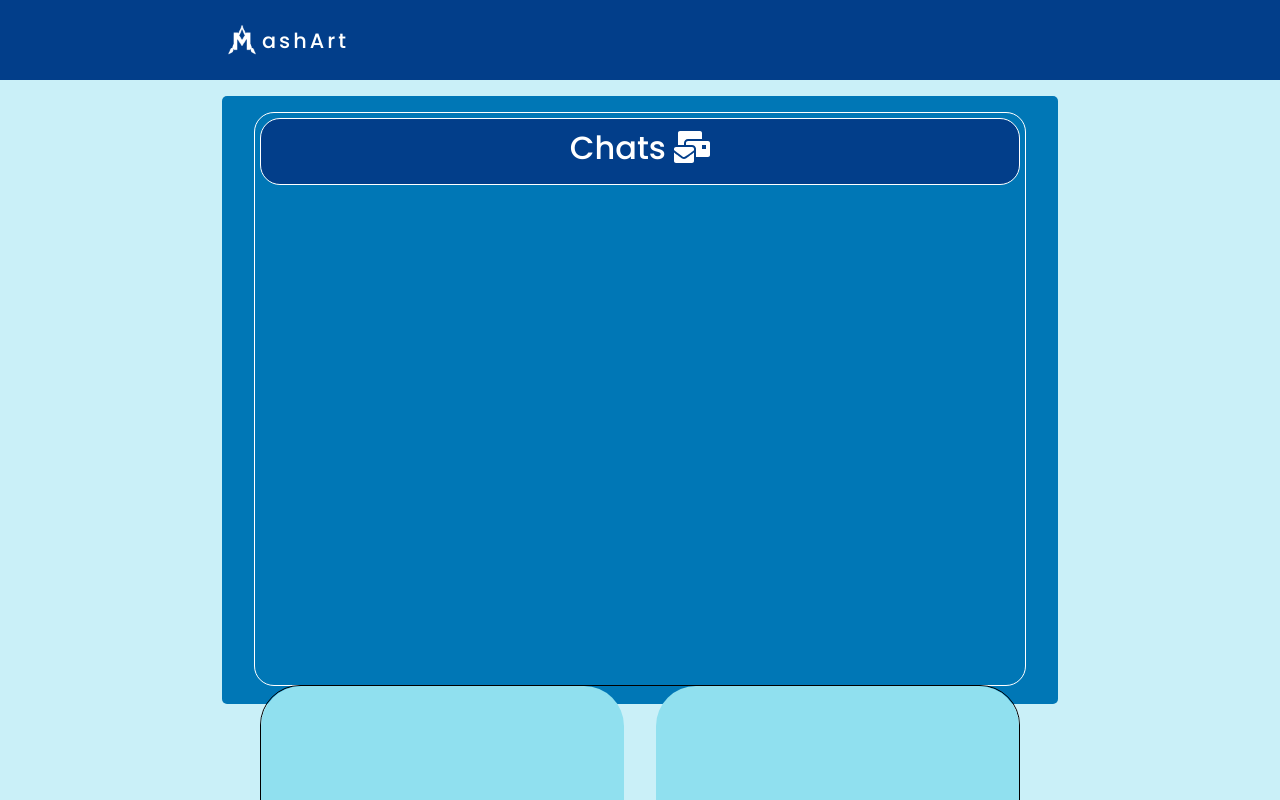
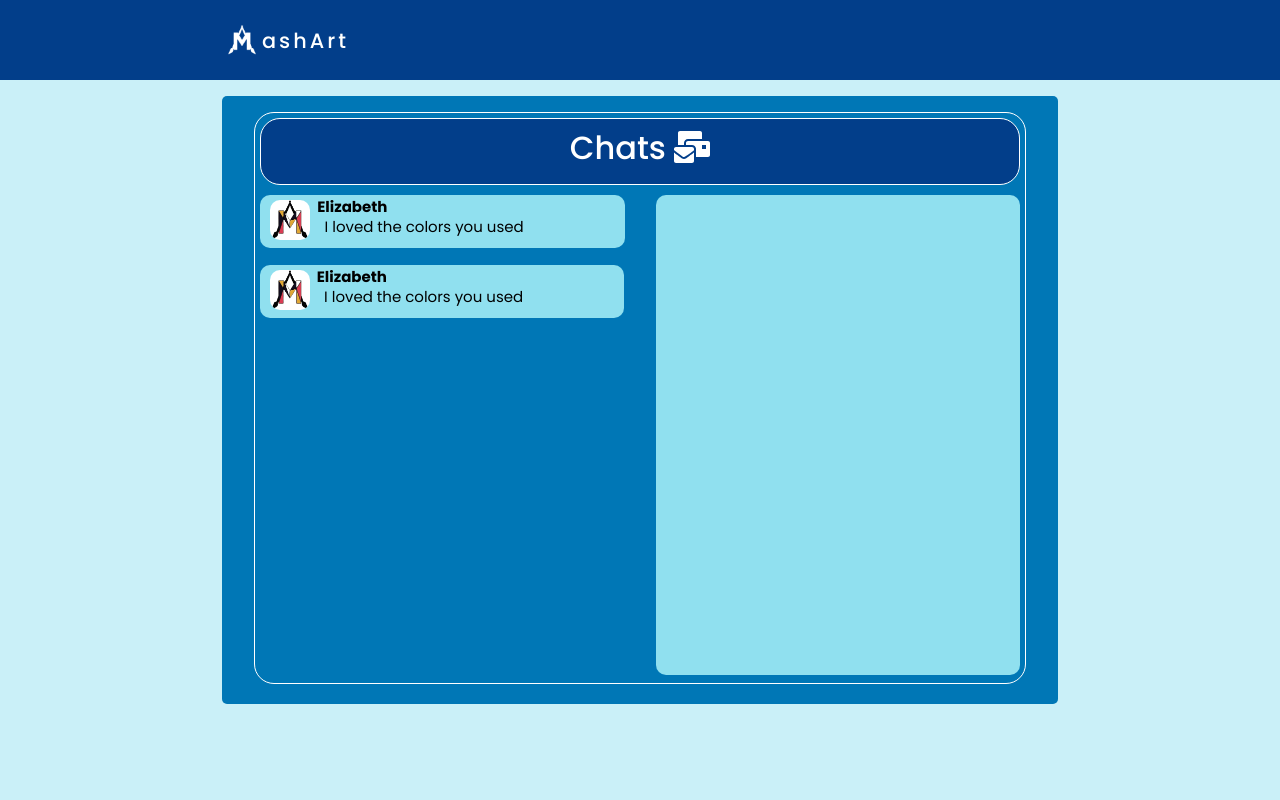
Before and after one commit to HARALARK/MashArt, a React (Create React App) app in the folder mashart/frontend/: page /chat in a window 1280 px wide. Shown: the top 800 px of the page. Built offline with nearby package versions, Linux system fonts and the light colour scheme; a web font is replaced by a local one.

Commit message:
added chats

```diff
--- a/mashart/frontend/src/screens/ChatsScreen.js
+++ b/mashart/frontend/src/screens/ChatsScreen.js
@@ -26,7 +26,18 @@ const ChatsScreen = () => {
                         </Heading>
 
                         <UnderHeader>
-                            <ChatPanel></ChatPanel>
+                            <ChatPanel>
+                              <Chat1>
+                                <img className= "profilePicture" src="/images/logo/logo.png" alt="profilepic" />
+                                <Username> <span className = "username">  Elizabeth{user.username} </span></Username>
+                                <TextMessage><span className = "message">  I loved the colors you used </span> </TextMessage>
+                              </Chat1>
+                              <Chat2>
+                                <img className= "profilePicture" src="/images/logo/logo.png" alt="profilepic" />
+                                <Username> <span className = "username">  Elizabeth{user.username} </span></Username>
+                                <TextMessage><span className = "message">  I loved the colors you used </span> </TextMessage>
+                              </Chat2>
+                            </ChatPanel>
                             <AllChats></AllChats>
                         </UnderHeader>
 
@@ -116,9 +127,10 @@ const UnderHeader = styled.section`
     flex-direction: column;
     height: 80%;
     width: 100%;
-    border-radius: 40px;
+    //border-radius: 40px;
     font-size: 30px;
-    border: 1px solid black;
+    //border: 1px solid black;
+    //margin-top: -500px;
     @media ${device.tablet} {
       gap: 2rem;
       flex-direction: row;
@@ -127,13 +139,14 @@ const UnderHeader = styled.section`
 `
 
 const ChatPanel = styled.section`
-    background-color: #90e0ef;
+    //background-color: #90e0ef;
     display: flex;
     flex-direction: column;
-    height: 100%;
-    width: 50%;
-    border-radius: 40px;
+    height: 107%;
+    width: 60%;
+    border-radius: 10px;
     font-size: 30px;
+    margin-top: -490px;
 
     @media ${device.tablet} {
       gap: 5rem;
@@ -141,14 +154,97 @@ const ChatPanel = styled.section`
       justify-content: space-between;
     }
 `
+
+const Chat1 = styled.section`
+    background-color: #90e0ef;
+    display: flex;
+    flex-direction: column;
+    height: 11%;
+    width: 140%;
+    border-radius: 10px;
+    font-size: 30px;
+    //margin-top: -2px;
+
+    @media ${device.tablet} {
+      gap: 5rem;
+      flex-direction: row;
+      justify-content: space-between;
+    }
+    .profilePicture {
+      height: 40px;
+      width: 40px;
+      //padding: 2px;
+      background-color: WHITE;
+      border-radius: 10px;
+      margin-left:10px;
+      margin-top: 5px;
+    }
+
+
+
+
+`
+
+const Username = styled.section`
+
+    .username{
+      display: flex;
+      flex-direction: column;
+      font-size: 15px;
+      margin-left: -150px;
+      font-weight: bold;
+    }
+`
+const TextMessage = styled.section`
+    .message{
+      display: flex;
+      flex-direction: column;
+      font-size: 15px;
+      //margin-right: 350px;
+      margin-left: -300px;
+      margin-top: 20px;
+      font-weight: light;
+    }
+`
+const Chat2 = styled.section`
+    background-color: #90e0ef;
+    display: flex;
+    flex-direction: column;
+    height: 11%;
+    width: 140%;
+    border-radius: 10px;
+    font-size: 30px;
+    margin-top: 70px;
+    margin-left: -445px;
+
+    @media ${device.tablet} {
+      gap: 5rem;
+      flex-direction: row;
+      justify-content: space-between;
+    }
+    .profilePicture {
+      height: 40px;
+      width: 40px;
+      //padding: 2px;
+      background-color: WHITE;
+      border-radius: 10px;
+      margin-left:10px;
+      margin-top: 5px;
+    }
+
+
+
+
+`
 const AllChats = styled.section`
     background-color: #90e0ef;
     display: flex;
     flex-direction: column;
-    height: 100%;
-    width: 50%;
-    border-radius: 40px;
+    height: 107%;
+    width: 60%;
+    border-radius: 10px;
     font-size: 30px;
+    margin-top: -490px;
 
     @media ${device.tablet} {
     gap: 5rem;
```
